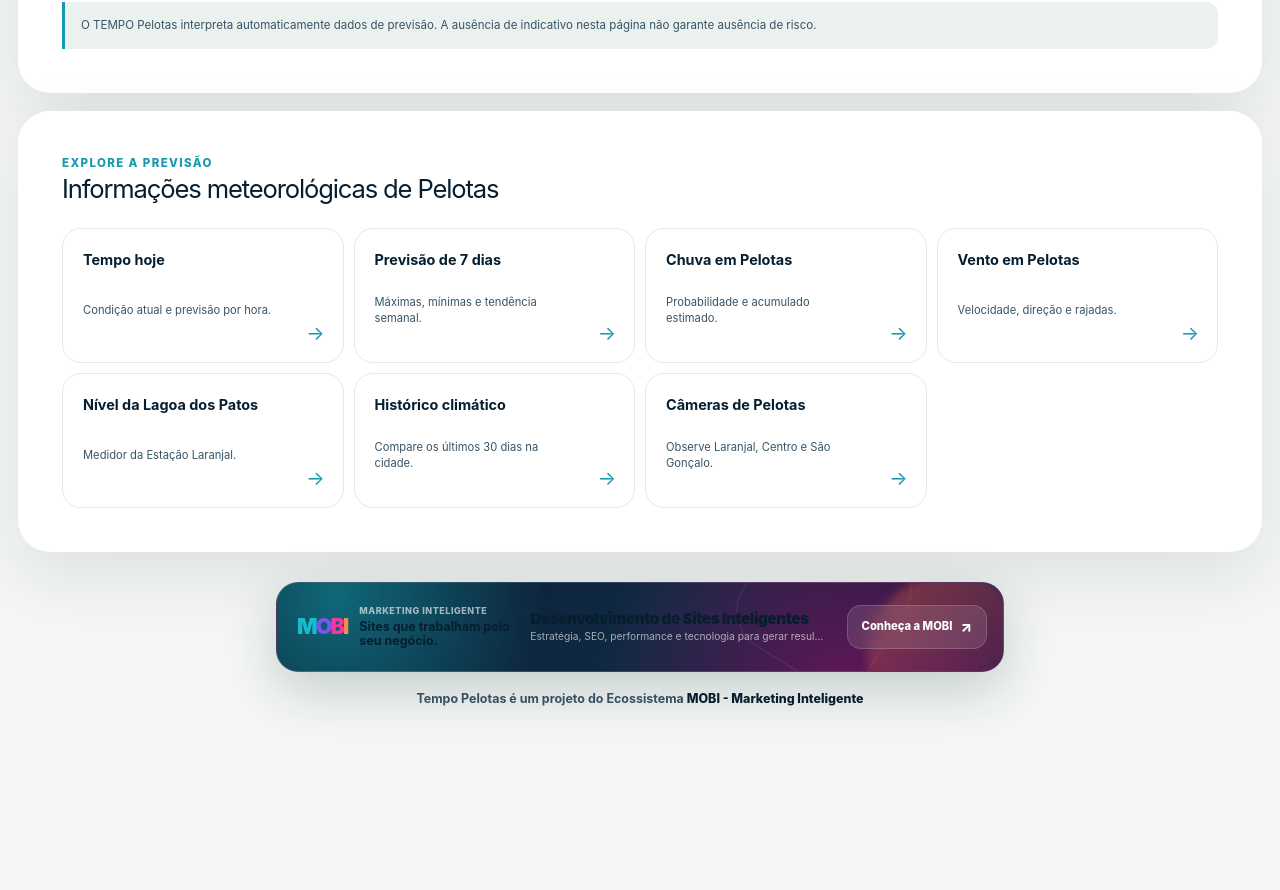
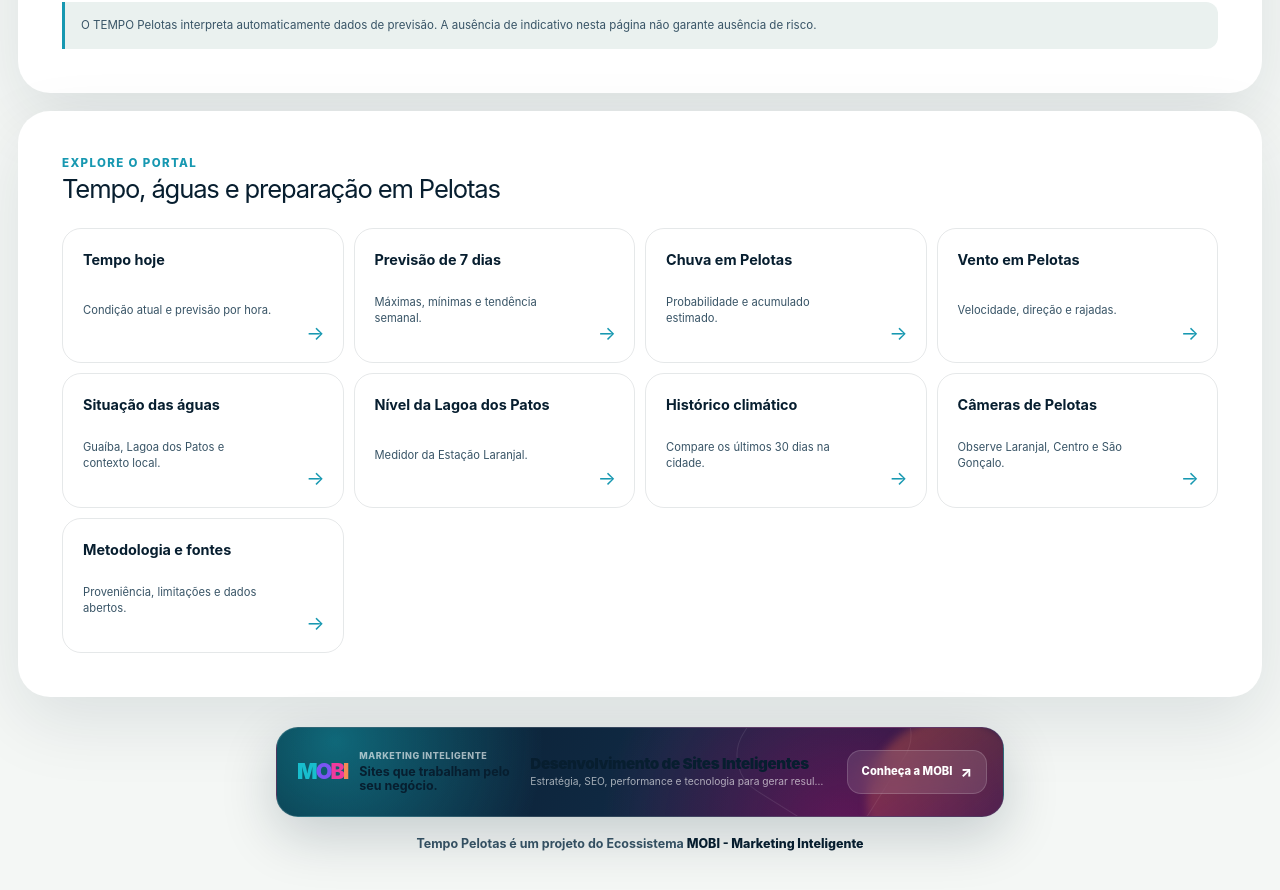
Before and after one commit to agenciamobi/tempopelotas, a Next.js app: page /alertas in a window 1280 px wide. Shown: the part 1678-2568 px from the top of the page. Before the commit the page ends 2423 px from the top, so only its background shows below. Built offline with nearby package versions, Linux system fonts and the light colour scheme; no server answers.

Commit message:
Integra hidrologia e metodologia à navegação interna

```diff
--- a/components/weather-navigation.tsx
+++ b/components/weather-navigation.tsx
@@ -22,6 +22,11 @@ const pages = [
     description: "Velocidade, direção e rajadas.",
   },
   {
+    href: "/situacao-hidrologica-pelotas",
+    title: "Situação das águas",
+    description: "Guaíba, Lagoa dos Patos e contexto local.",
+  },
+  {
     href: "/nivel-da-lagoa-dos-patos-laranjal",
     title: "Nível da Lagoa dos Patos",
     description: "Medidor da Estação Laranjal.",
@@ -35,6 +40,11 @@ const pages = [
     href: "/cameras-ao-vivo-pelotas",
     title: "Câmeras de Pelotas",
     description: "Observe Laranjal, Centro e São Gonçalo.",
+  },
+  {
+    href: "/metodologia",
+    title: "Metodologia e fontes",
+    description: "Proveniência, limitações e dados abertos.",
   },
   {
     href: "/alertas",
@@ -52,8 +62,8 @@ export function WeatherNavigation({ currentPath }: WeatherNavigationProps) {
     <section className="related-weather" aria-labelledby="related-title">
       <div className="section-heading">
         <div>
-          <span className="eyebrow">Explore a previsão</span>
-          <h2 id="related-title">Informações meteorológicas de Pelotas</h2>
+          <span className="eyebrow">Explore o portal</span>
+          <h2 id="related-title">Tempo, águas e preparação em Pelotas</h2>
         </div>
       </div>
       <div className="related-weather-grid">
```
